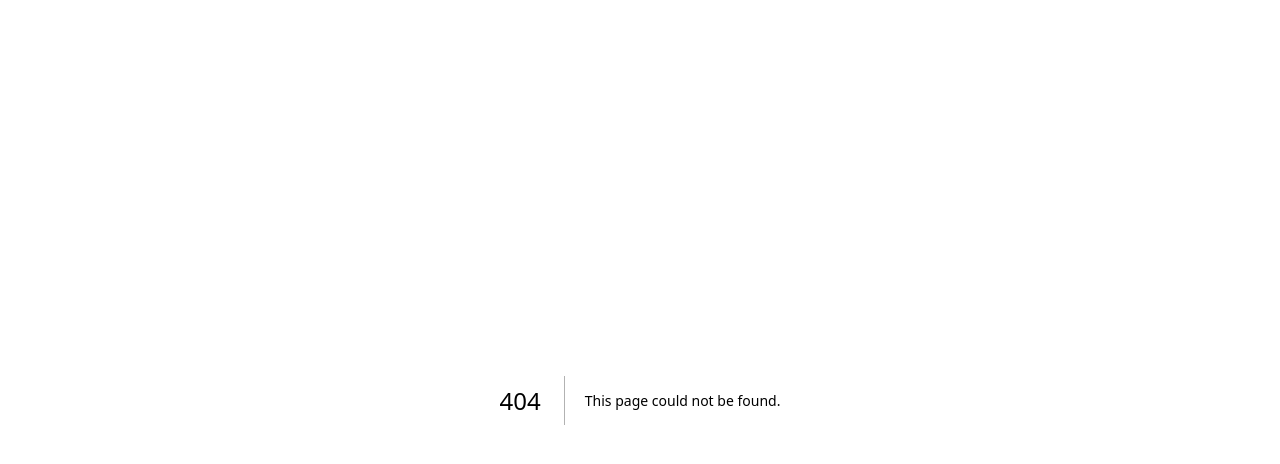
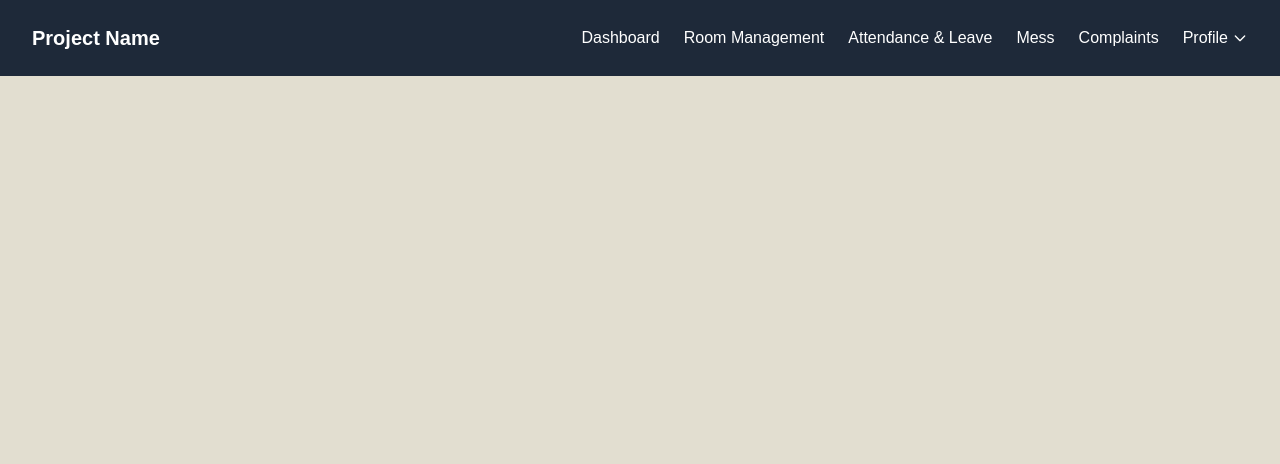
Before and after one commit to GKA-exe/webathon-3.0, a Next.js app in the folder frontend/: page /admin in a window 1280 px wide. Before the commit this address had no page. Shown: the top 464 px of the page. Built offline with nearby package versions, Linux system fonts and the light colour scheme.

Commit message:
added admin navbar

```diff
--- /dev/null
+++ b/frontend/src/Components/Navbar/Navbar.jsx
@@ -0,0 +1,87 @@
+"use client";
+import React, { useState } from 'react';
+
+const NavigationBar = () => {
+  const [isProfileDropdownOpen, setIsProfileDropdownOpen] = useState(false);
+
+  const toggleProfileDropdown = () => {
+    setIsProfileDropdownOpen(!isProfileDropdownOpen);
+  };
+
+  return (
+    <nav className="bg-gray-800 text-white py-6 px-8">
+      <div className="container mx-auto flex justify-between items-center">
+        <div className="text-xl font-bold">Project Name</div>
+
+        <div className="flex space-x-6">
+          <NavItem label="Dashboard" href="/admin/dashboard" />
+          <NavItem label="Room Management" href="/admin/room-management" />
+          <NavItem label="Attendance & Leave" href="/admin/attendance-leave" />
+          <NavItem label="Mess" href="/admin/mess" />
+          <NavItem label="Complaints" href="/admin/complaints" />
+
+          {/* Profile dropdown */}
+          <div className="relative">
+            <button
+              className="flex items-center space-x-1 hover:text-gray-300"
+              onClick={toggleProfileDropdown}
+            >
+              <span>Profile</span>
+              <svg
+                xmlns="http://www.w3.org/2000/svg"
+                className="h-4 w-4"
+                fill="none"
+                viewBox="0 0 24 24"
+                stroke="currentColor"
+              >
+                <path
+                  strokeLinecap="round"
+                  strokeLinejoin="round"
+                  strokeWidth={2}
+                  d="M19 9l-7 7-7-7"
+                />
+              </svg>
+            </button>
+
+            {isProfileDropdownOpen && (
+              <div className="absolute right-0 mt-2 w-48 bg-white rounded-md shadow-lg py-1 z-10">
+                <a
+                  href="/admin/profile"
+                  className="block px-4 py-2 text-sm text-gray-700 hover:bg-gray-100"
+                >
+                  View Profile
+                </a>
+                <a
+                  href="/admin/settings"
+                  className="block px-4 py-2 text-sm text-gray-700 hover:bg-gray-100"
+                >
+                  Settings
+                </a>
+                <a
+                  href="/admin/logout"
+                  className="block px-4 py-2 text-sm text-gray-700 hover:bg-gray-100"
+                >
+                  Logout
+                </a>
+              </div>
+            )}
+          </div>
+        </div>
+      </div>
+    </nav>
+  );
+};
+
+// Helper component for navigation items
+const NavItem = ({ label, href }) => {
+  return (
+    <a
+      href={href}
+      className="hover:text-gray-300"
+    >
+      {label}
+    </a>
+  );
+};
+
+export default NavigationBar;
--- /dev/null
+++ b/frontend/src/app/admin/layout.jsx
@@ -0,0 +1,30 @@
+import React from 'react';
+import Navbar from '@/Components/Navbar/Navbar';
+import { Geist, Geist_Mono } from "next/font/google";
+import "../globals.css";
+
+const geistSans = Geist({
+  variable: "--font-geist-sans",
+  subsets: ["latin"],
+});
+
+const geistMono = Geist_Mono({
+  variable: "--font-geist-mono",
+  subsets: ["latin"],
+});
+
+export const metadata = {
+  title: "Create Next App",
+  description: "Generated by create next app",
+};
+export default function StudentLayout({ children }) {
+    return (
+      <html lang="en">
+        <body className={`${geistSans.variable} ${geistMono.variable} antialiased`}>
+            <Navbar />
+          {children}
+
+        </body>
+      </html>
+    );
+  }
--- /dev/null
+++ b/frontend/src/app/admin/page.jsx
@@ -0,0 +1,15 @@
+import React from 'react';
+import { Geist, Geist_Mono } from "next/font/google";
+
+
+export const metadata = {
+  title: "Create Next App",
+  description: "Generated by create next app",
+};
+export default function adminPage({ children }) {
+    return (
+      <html lang="en">
+
+      </html>
+    );
+  }
```
